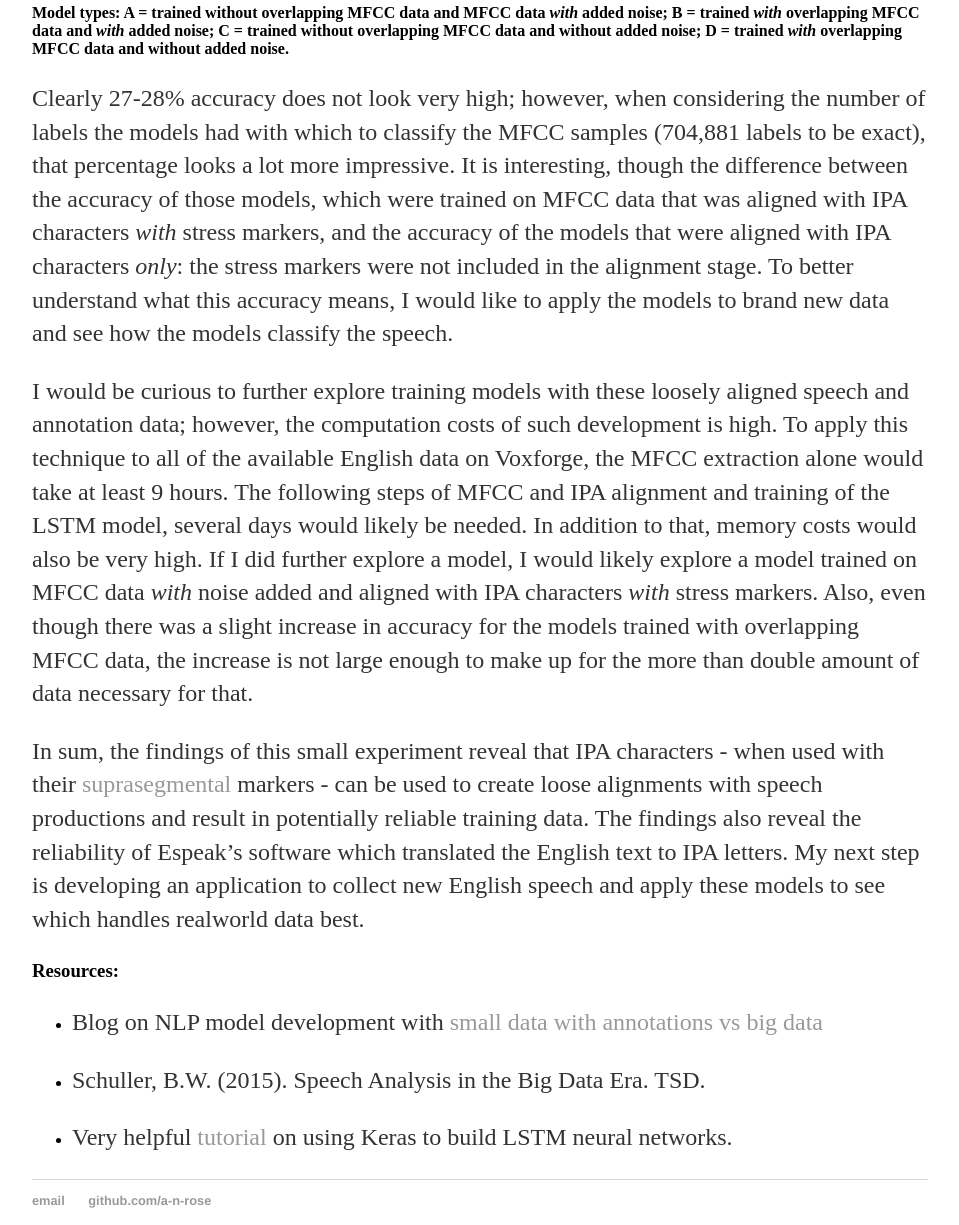
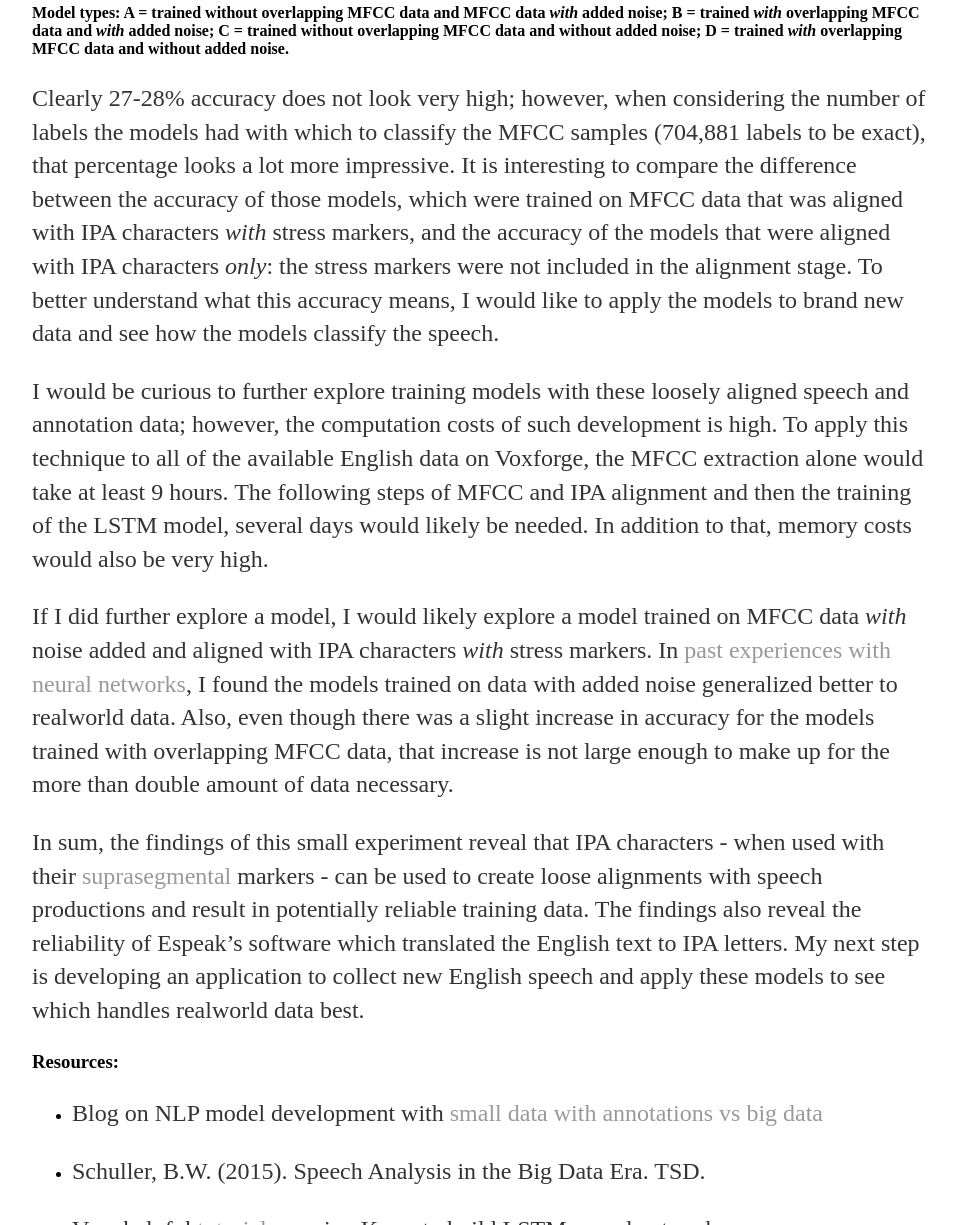
Before and after one commit to a-n-rose/a-n-rose.github.io, a Jekyll site: the page built from _posts/2018-09-26-english-speech-to-ipa.md, in a window 1280 px wide and 1400 px high, scrolled down 6052 px. Shown: the part 175-1400 px from the top of the window, without its empty margins (160-1119 px from the left). Built offline with Jekyll 4.4.1, drawn with Linux system fonts in a browser that asks for light colours.

Commit message:
minor edits

```diff
--- a/_posts/2018-09-26-english-speech-to-ipa.md
+++ b/_posts/2018-09-26-english-speech-to-ipa.md
@@ -76,9 +76,11 @@ I found most staggering differences in accuracy rates between the models that us
 ![Imgur](https://i.imgur.com/ntkF8uL.jpg)
 #### Model types: A = trained without overlapping MFCC data and MFCC data *with* added noise; B = trained *with* overlapping MFCC data and *with* added noise; C = trained without overlapping MFCC data and without added noise; D = trained *with* overlapping MFCC data and without added noise.
 
-Clearly 27-28% accuracy does not look very high; however, when considering the number of labels the models had with which to classify the MFCC samples (704,881 labels to be exact), that percentage looks a lot more impressive. It is interesting, though the difference between the accuracy of those models, which were trained on MFCC data that was aligned with IPA characters *with* stress markers, and the accuracy of the models that were aligned with IPA characters *only*: the stress markers were not included in the alignment stage. To better understand what this accuracy means, I would like to apply the models to brand new data and see how the models classify the speech.
+Clearly 27-28% accuracy does not look very high; however, when considering the number of labels the models had with which to classify the MFCC samples (704,881 labels to be exact), that percentage looks a lot more impressive. It is interesting to compare the difference between the accuracy of those models, which were trained on MFCC data that was aligned with IPA characters *with* stress markers, and the accuracy of the models that were aligned with IPA characters *only*: the stress markers were not included in the alignment stage. To better understand what this accuracy means, I would like to apply the models to brand new data and see how the models classify the speech.
 
-I would be curious to further explore training models with these loosely aligned speech and annotation data; however, the computation costs of such development is high. To apply this technique to all of the available English data on Voxforge, the MFCC extraction alone would take at least 9 hours. The following steps of MFCC and IPA alignment and training of the LSTM model, several days would likely be needed. In addition to that, memory costs would also be very high. If I did further explore a model, I would likely explore a model trained on MFCC data *with* noise added and aligned with IPA characters *with* stress markers. Also, even though there was a slight increase in accuracy for the models trained with overlapping MFCC data, the increase is not large enough to make up for the more than double amount of data necessary for that.
+I would be curious to further explore training models with these loosely aligned speech and annotation data; however, the computation costs of such development is high. To apply this technique to all of the available English data on Voxforge, the MFCC extraction alone would take at least 9 hours. The following steps of MFCC and IPA alignment and then the training of the LSTM model, several days would likely be needed. In addition to that, memory costs would also be very high.
+
+If I did further explore a model, I would likely explore a model trained on MFCC data *with* noise added and aligned with IPA characters *with* stress markers. In <a href="/2018/08/22/language-classifier.html">past experiences with neural networks</a>, I found the models trained on data with added noise generalized better to realworld data. Also, even though there was a slight increase in accuracy for the models trained with overlapping MFCC data, that increase is not large enough to make up for the more than double amount of data necessary.
 
 In sum, the findings of this small experiment reveal that IPA characters - when used with their <a href="https://en.wikipedia.org/wiki/Suprasegmentals">suprasegmental</a> markers - can be used to create loose alignments with speech productions and result in potentially reliable training data. The findings also reveal the reliability of Espeak's software which translated the English text to IPA letters. My next step is developing an application to collect new English speech and apply these models to see which handles realworld data best.
 
```
